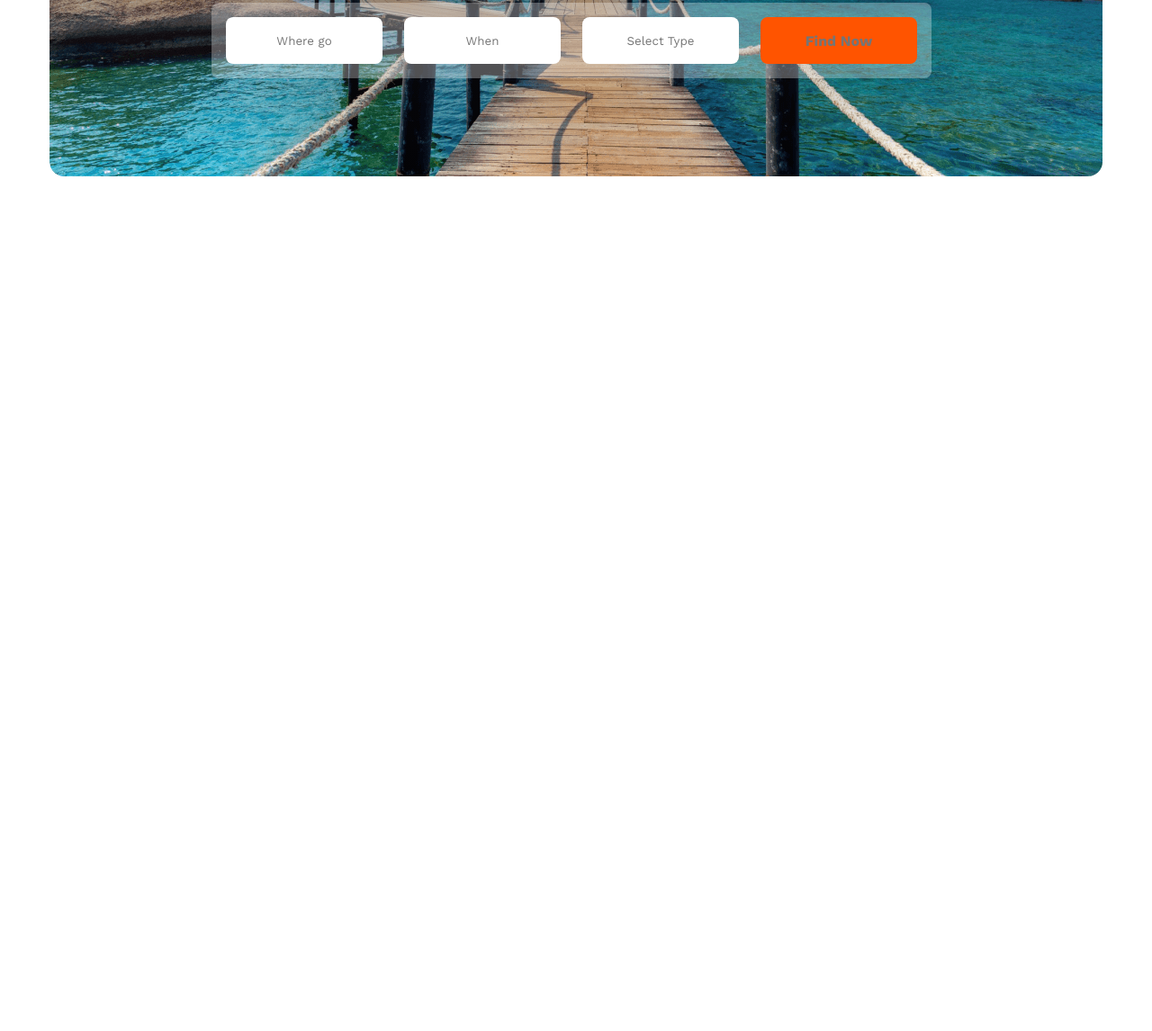
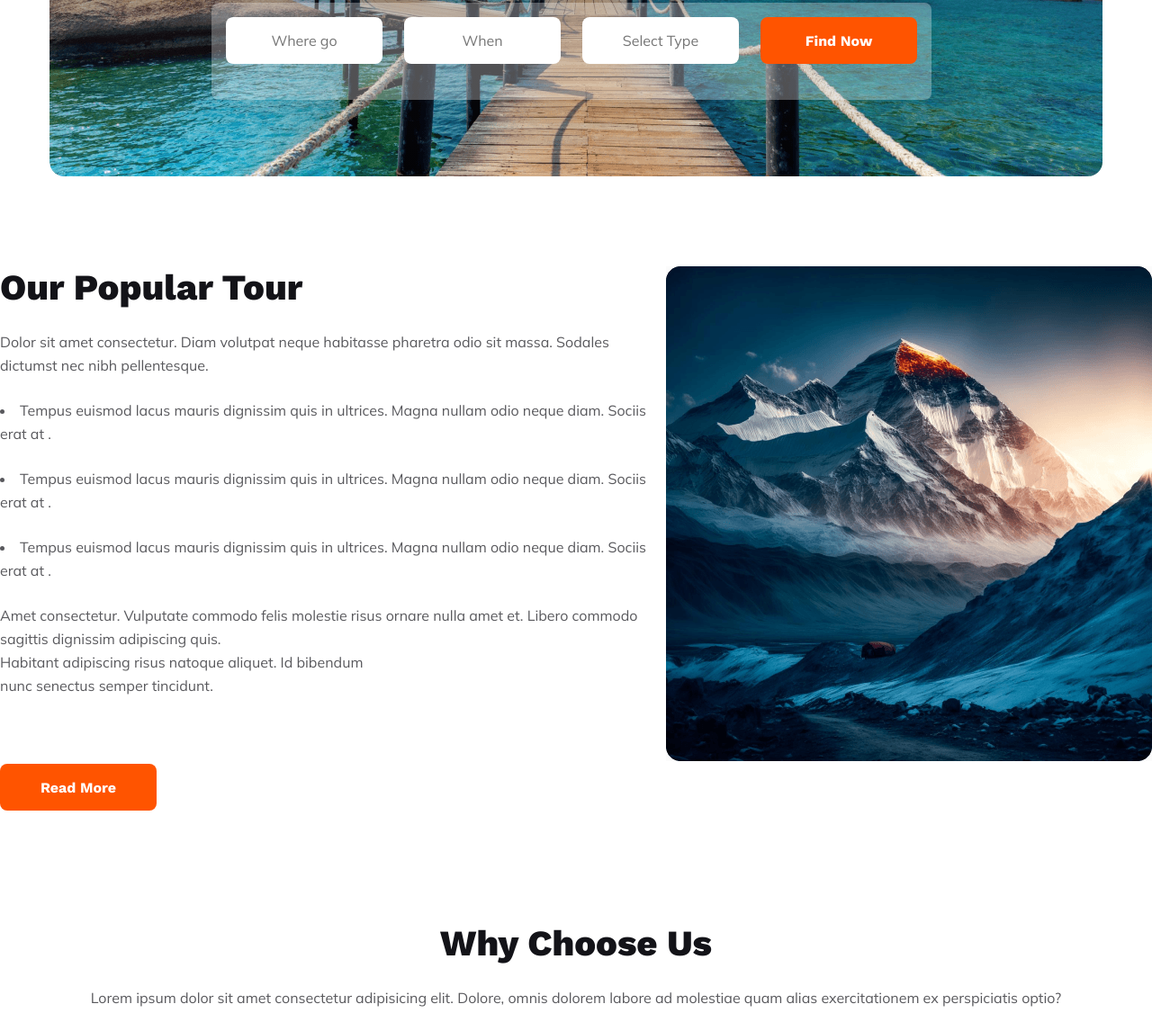
Before and after one commit to Abu-Musa38/Assignment-2, a plain HTML site: page index.html in a window 1280 px wide. Shown: the part 402-1548 px from the top of the page at 90% size. Before the commit the page ends 800 px from the top, so only its background shows below. Drawn offline with nearby package versions, Linux system fonts and the light colour scheme.

Commit message:
image-section-kaj baki

```diff
--- a/index.html
+++ b/index.html
@@ -1,14 +1,18 @@
 <!DOCTYPE html>
 <html lang="en">
+
 <head>
     <link rel="stylesheet" href="style.css">
     <meta charset="UTF-8">
     <meta name="viewport" content="width=device-width, initial-scale=1.0">
     <title>Assignment-02</title>
     <!-- font awesome -->
-<link rel="stylesheet" href="https://cdnjs.cloudflare.com/ajax/libs/font-awesome/6.5.1/css/all.min.css" integrity="sha512-DTOQO9RWCH3ppGqcWaEA1BIZOC6xxalwEsw9c2QQeAIftl+Vegovlnee1c9QX4TctnWMn13TZye+giMm8e2LwA==" crossorigin="anonymous" referrerpolicy="no-referrer" />
+    <link rel="stylesheet" href="https://cdnjs.cloudflare.com/ajax/libs/font-awesome/6.5.1/css/all.min.css"
+        integrity="sha512-DTOQO9RWCH3ppGqcWaEA1BIZOC6xxalwEsw9c2QQeAIftl+Vegovlnee1c9QX4TctnWMn13TZye+giMm8e2LwA=="
+        crossorigin="anonymous" referrerpolicy="no-referrer" />
 
 </head>
+
 <body>
     <!-- Header  -->
     <header class="header">
@@ -18,7 +22,7 @@
                 <p class="salaf"> Path Of The SALAF </p>
             </div>
             <div class="items-container">
-            <a href="" > <span class="home">Home</span></a>
+                <a href=""> <span class="home">Home</span></a>
                 <a href="">Packages</a>
                 <a href="">Testimonial</a>
                 <a href="">Blog</a>
@@ -28,17 +32,96 @@
         <!-- Explore image section -->
         <section class="explore-img-content">
             <h1 class="explore-h1">Explore Your Travel</h1>
-         <p class="explore-p">Lorem ipsum dolor sit amet consectetur adipisicing elit. Aliquam ad doloremque commodi. <br> Adipisci vitae ratione delectus molestias, quod deleniti vero!</p>
+            <p class="explore-p">Lorem ipsum dolor sit amet consectetur adipisicing elit. Aliquam ad doloremque commodi.
+                <br> Adipisci vitae ratione delectus molestias, quod deleniti vero!</p>
             <div class="explore-input">
                 <input type="text" placeholder="Where go" class="same-input">
                 <input type="text" placeholder="When" class="same-input">
                 <input type="text" placeholder="Select Type" class="same-input">
-        <input style="text-align: center;" type="text" placeholder="Find Now" id="search-input">
+                <div> <button id="search-input">Find Now</button></div>
+                <!-- <input style="text-align: center;" type="text" placeholder="Find Now" id="search-input"> -->
+            </div>
+        </section>
+        <!--end explore image  -->
+
+        <!-- Start popular tour sectionn -->
+        <section class="popular-tour">
+            <div class="popular-text">
+                <h1 class="popular-h1">
+                    Our Popular Tour
+                </h1>
+                <p class="same-input up-same">
+                    Dolor sit amet consectetur. Diam volutpat neque habitasse pharetra odio sit massa. Sodales dictumst
+                    nec nibh pellentesque.
+                </p>
+                <p class="same-input">
+                    <li class="same-input">Tempus euismod lacus mauris dignissim quis in ultrices. Magna nullam odio
+                        neque diam. Sociis erat at .</li>
+                    <li class="same-input">Tempus euismod lacus mauris dignissim quis in ultrices. Magna nullam odio
+                        neque diam. Sociis erat at .</li>
+                    <li class="same-input">Tempus euismod lacus mauris dignissim quis in ultrices. Magna nullam odio
+                        neque diam. Sociis erat at .</li>
+
+                </p>
+                <p class="same-input">
+                    Amet consectetur. Vulputate commodo felis molestie risus
+                    ornare nulla amet et. Libero commodo sagittis dignissim adipiscing quis. <br> Habitant adipiscing risus
+                    natoque aliquet. Id bibendum <br> nunc senectus semper tincidunt.
+                </p>
+                <button id="search-input" class="btn">Read More</button>
+            </div>
+
+            <div class="popular-img">
+                <img src="images/Rectangle 4.png" alt="">
             </div>
         </section>
     </header>
 
-   <main>
+    <main class="main">
+
+            <!-- kaj baki   -->
+        <!-- <section class="destination-content">
+             <div class="destination-text">
+                <h1 class="popular-h1 destination-h1">
+                    Choose Your Destination
+                </h1>
+                <p class="same-input">Dolor sit amet consectetur. Diam volutpat neque habitasse pharetra odio sit massa. Sodales dictumst nec nibh pellentesque.</p>
+             </div>
+             <div class="destination-img">
+                <div class="img">
+                   <div class="img-1"><img src="images/Rectangle 5.png" alt=""></div>
+                    <div class="img-2"><img src="images/Rectangle 8.png" alt=""></div>
+                </div>
+                <div class="img">
+                    <div class="img-1"><img src="images/Rectangle 6.png" alt=""></div>
+                     <div class="img-2"><img src="images/Rectangle 7.png" alt=""></div>
+                     <div class="img-2"><img src="images/Rectangle 8.png" alt=""></div>
+                 </div>
+                 <div class="img">
+                    <div class="img-1"><img src="images/Rectangle 9.png" alt=""></div>
+                     <div class="img-2"><img src="images/Rectangle 10.png" alt=""></div>
+                 </div>
+             </div>
+        </section> -->
+ <div class="container">
+     <div class="container-text-part">
+        <h1 class="popular-h1">
+            Why Choose Us
+         </h1>
+         <p class="same-input">
+            Lorem ipsum dolor sit amet consectetur adipisicing elit. Dolore, omnis dolorem labore ad molestiae quam alias exercitationem ex perspiciatis optio?
+         </p>
+     </div>
+
+ </div>
+
+ <div class="container-img-part">
+   <div class="container-img1-part">
+
+   </div>
+
+ </div>
+
 
     </main>
 
@@ -46,4 +129,5 @@
 
     </footer>
 </body>
+
 </html>
--- a/style.css
+++ b/style.css
@@ -7,6 +7,7 @@
     font-family: 'Mulish', sans-serif;
     font-family: 'Open Sans', sans-serif;
     font-family: 'Work Sans', sans-serif;
+
 }
 
 .nav-content {
@@ -126,10 +127,64 @@ span.home {
     font-weight: 700;
     line-height: normal;
     border: 0px;
+    color:white;
+
+}
+/* Tour section */
+.popular-tour{
+    display: flex;
+    margin:100px auto;
+}
+.popular-h1{
+    color: #131318;
+
+
+font-size: 40px;
+font-style: normal;
+font-weight: 800;
+line-height: normal;
+margin-bottom: 24px;
+}
+.popular-text, .same-input{
+    color: rgba(19, 19, 24, 0.70);
+    font-family: Mulish;
+    font-size: 16px;
+    font-style: normal;
+    font-weight: 400;
+    line-height: 26px; /* 162.5% */
+  margin-bottom: 24px;
+}
+.popular-img{
+    width: 540px;
+height: 530px;
+flex-shrink: 0;
+border-radius: 16px;
+background: url(<path-to-image>), lightgray 50% / cover no-repeat;
+}
+.btn{
+    margin-top:50px;
+}
+/* Main section-destination  */
+/* .destination-text{
+    text-align: center;
+}
+.img{
+    display: flex;
+    gap:24px;
+    border-radius: 16px;
+  margin:50px auto;
 
 
 }
+.img-1,.img-2{
+    width: 573px;
+    height: 300px;
+    gap:24px;
+} */
 
+.container{
+text-align: center;
+}
 
 
 /* Mobile screen */
```
Lines whose indentation alone changed are shown as unchanged.
